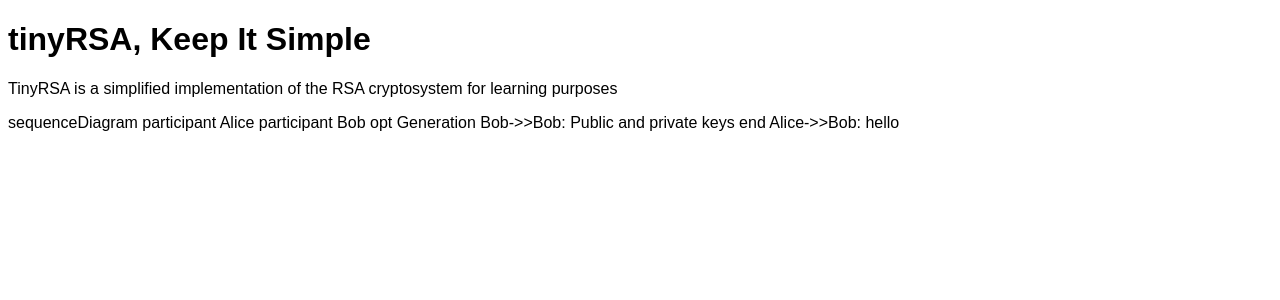
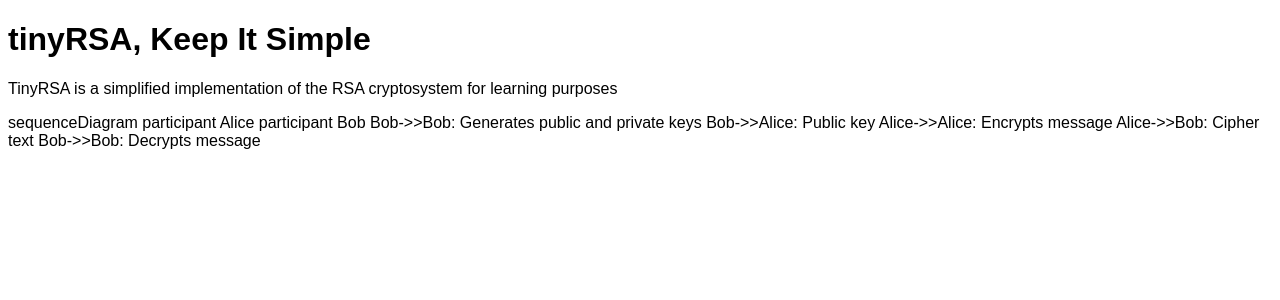
Before and after one commit to g-mizrahi/tinyRSA, a Flask app: page / in a window 1280 px wide. Shown: the top 300 px of the page. Run offline with Flask 2, Linux system fonts and the light colour scheme; some libraries are stand-ins or nearby versions.

Commit message:
removed graph

```diff
--- a/templates/rsa.html
+++ b/templates/rsa.html
@@ -4,8 +4,6 @@
   <head>
     <meta charset="utf-8">
     <link rel="stylesheet" href="{{ url_for('static', filename='css/styles.css') }}">
-    <script src="https://polyfill.io/v3/polyfill.min.js?features=es6"></script>
-    <script  src="https://cdnjs.cloudflare.com/ajax/libs/mermaid/8.3.1/mermaid.min.js"></script>
     <script id="MathJax-script" async src="https://cdn.jsdelivr.net/npm/mathjax@3/es5/tex-mml-chtml.js"></script>
     {% block head %}{% endblock %}
   </head>
@@ -15,10 +13,11 @@
         sequenceDiagram
           participant Alice
           participant Bob
-          opt Generation
-            Bob->>Bob: Public and private keys
-          end
-            Alice->>Bob: hello
+          Bob->>Bob: Generates public and private keys
+          Bob->>Alice: Public key
+          Alice->>Alice: Encrypts message
+          Alice->>Bob: Cipher text
+          Bob->>Bob: Decrypts message
       </div>
   </body>
   <!-- sequenceDiagram
```
